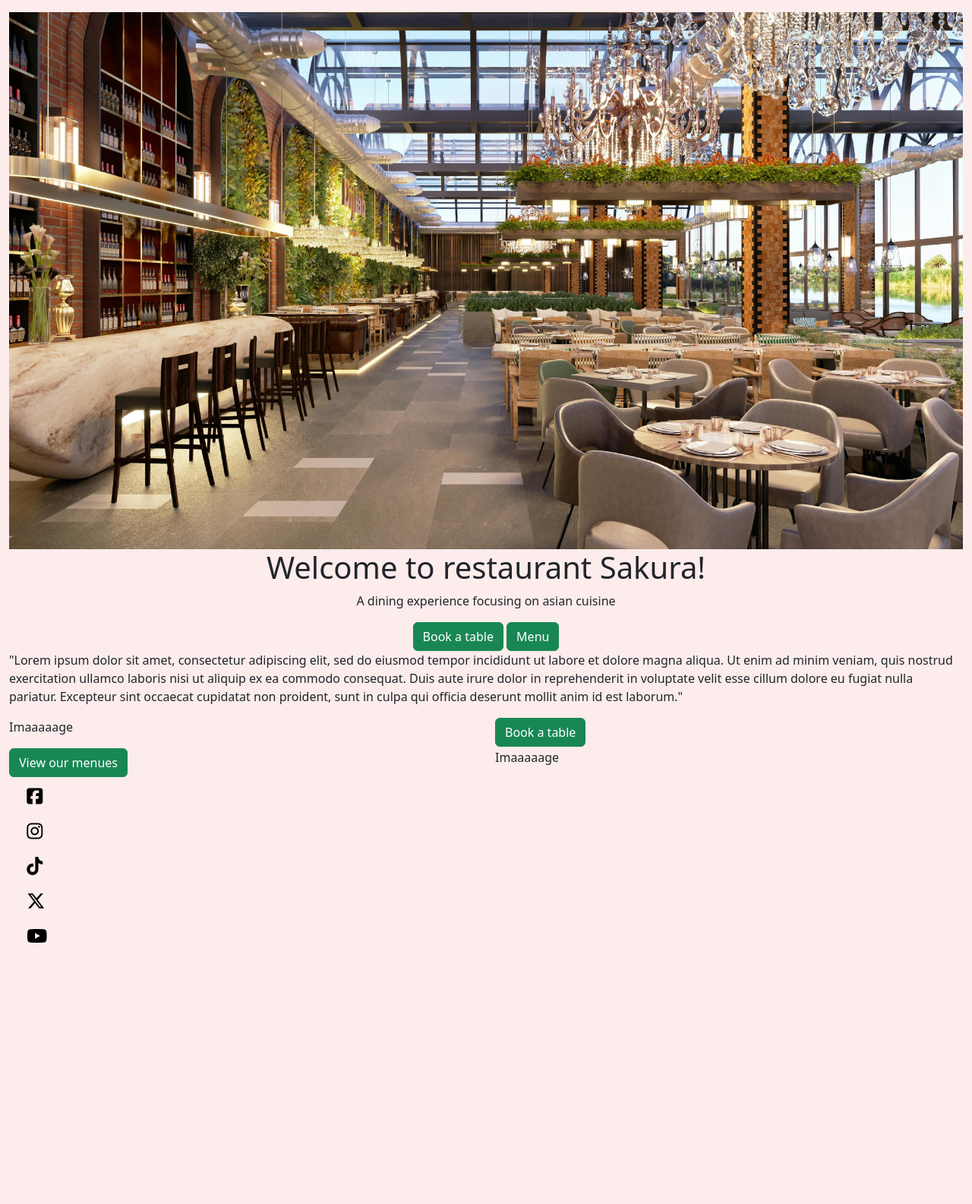
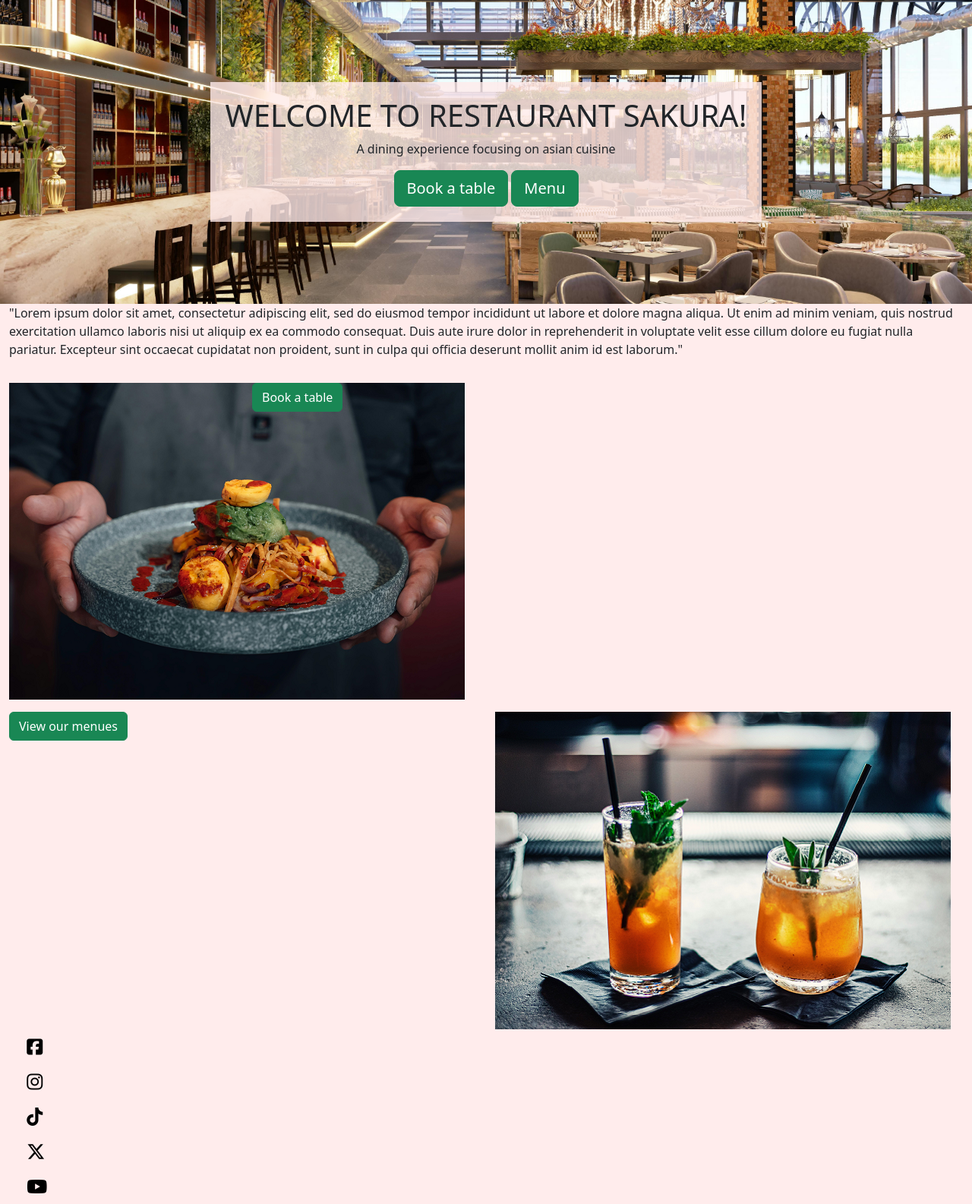
Before and after one commit to sofiawallq/restaurant-sakura, a Django app: page /landing_page/ in a window 1280 px wide. Shown: the part 86-1671 px from the top of the page at 76% size. Before the commit the page ends 1327 px from the top, so only its background shows below. Run offline with Django 5.2, Linux system fonts and the light colour scheme; some libraries are stand-ins or nearby versions.

Commit message:
add images to landing page and divide containers

```diff
--- a/landing_page/templates/landing_page/index.html
+++ b/landing_page/templates/landing_page/index.html
@@ -5,17 +5,14 @@
 <!-- index.html content starts here -->
 {% block header %}
 
-<div class="container-fluid">
+<div class="container-fluid header">
   <div class="row">
-    <div class="col-12 mt-3">
-      <img src="../static/images/pexels-quark-studio-1159039-3201921.jpg" class="img-fluid"
-        alt="image of restaurant interior">
-      <section class="callout jumbotron text-center">
-        <h1>Welcome to restaurant Sakura!</h1>
+    <div class="col-12 callout jumbotron text-center">
+        <h1 class="jumbotron-header">Welcome to restaurant Sakura!</h1>
         <p>A dining experience focusing on asian cuisine</p>
-        <button type="button" class="btn btn-success">Book a table</button>
-        <button type="button" class="btn btn-success">Menu</button>
-      </section>
+        <button type="button" class="btn btn-success btn-lg">Book a table</button>
+        <button type="button" class="btn btn-success btn-lg">Menu</button>
+    </div>
   </div>
 </div>
 
@@ -23,6 +20,7 @@
 
 {% block information %}
 
+<div class="container-fluid information">
   <div class="row">
     <div class="col-12">
       <p>"Lorem ipsum dolor sit amet, consectetur adipiscing elit, sed do eiusmod tempor incididunt ut labore et dolore
@@ -32,29 +30,36 @@
         laborum."</p>
     </div>
   </div>
+</div>
 
 {% endblock information %}
 
 {% block booking %}
 
+<div class="container-fluid booking">
   <div class="row">
-    <div class="col-6">
-      <p>Imaaaaage</p>
+    <div class="col-3 mt-3 booking-image">
+      <img src="/static/images/dinner_plate.png" alt="image of dinner plate">
     </div>
-    <div class="col-6"><button type="button" class="btn btn-success">Book a table</button></div>
+    <div class="col-3 mt-3">
+      <button type="button" class="btn btn-success">Book a table</button>
+    </div>
+  </div>
 </div>
 
 {% endblock booking %}
 
 {% block menu %}
 
+<div class="container-fluid menu">
   <div class="row">
-    <div class="col-6"><button type="button" class="btn btn-success">View our menues</button></div>
-    <div class="col-6">
-      <p>Imaaaaage</p>
+    <div class="col-6 mt-3">
+      <button type="button" class="btn btn-success">View our menues</button>
+    </div>
+    <div class="col-6 mt-3 menu-image">
+      <img src="/static/images/drinks.png" alt="image of drinks">
+    </div>
   </div>
 </div>
 
 {% endblock menu %}
-
-</div>
--- a/static/css/style.css
+++ b/static/css/style.css
@@ -1,9 +1,9 @@
 body {
-    background-color: #FCECEC;
+    background-color: rgb(255,236,236);
 }
 
 nav {
-    background-color: #FCECEC;
+    background-color: rgb(255,236,236);
 }
 
 .nav-item {
@@ -22,7 +22,27 @@ nav {
     float: right;
 }
 
-.img-fluid {
-    display: block;
+.header {
+    height: 50vh;
+    background: url('/static/images/pexels-quark-studio-1159039-3201921.jpg') no-repeat center center;
+    background-size: cover;
+    display: flex;
+    align-items: center;
+    justify-content: center;
+    position: relative;
     margin: auto;
 }
+
+.callout {
+    background-color: rgba(255,236,236,0.8);
+    padding: 20px;
+}
+
+h1 {
+    text-transform: uppercase;
+}
+
+.booking-image {
+    display: flex;
+    align-items: center;
+}
```
Also changed, not shown: static/images/dinner_plate.png (added), static/images/drinks.png (added). Lines whose indentation alone changed are shown as unchanged.
